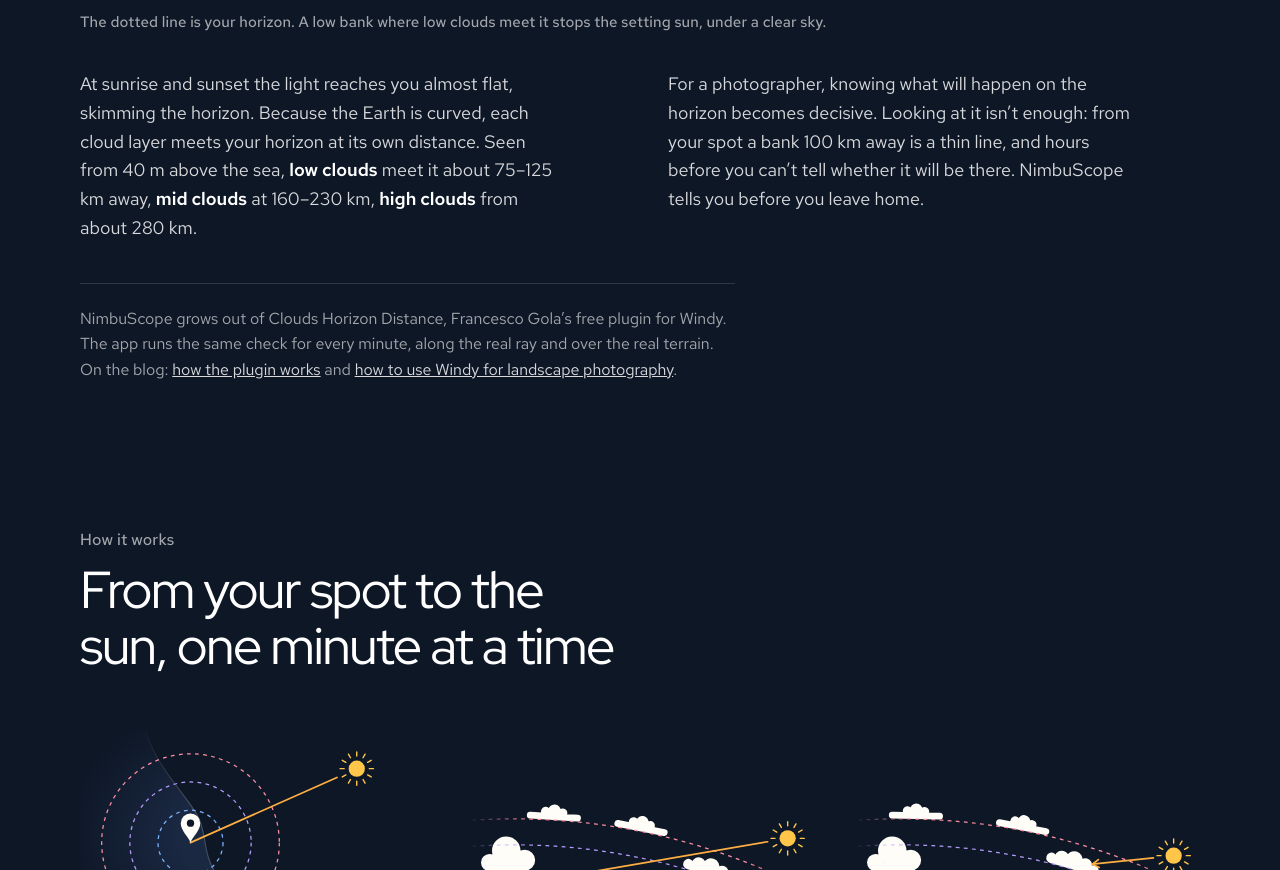
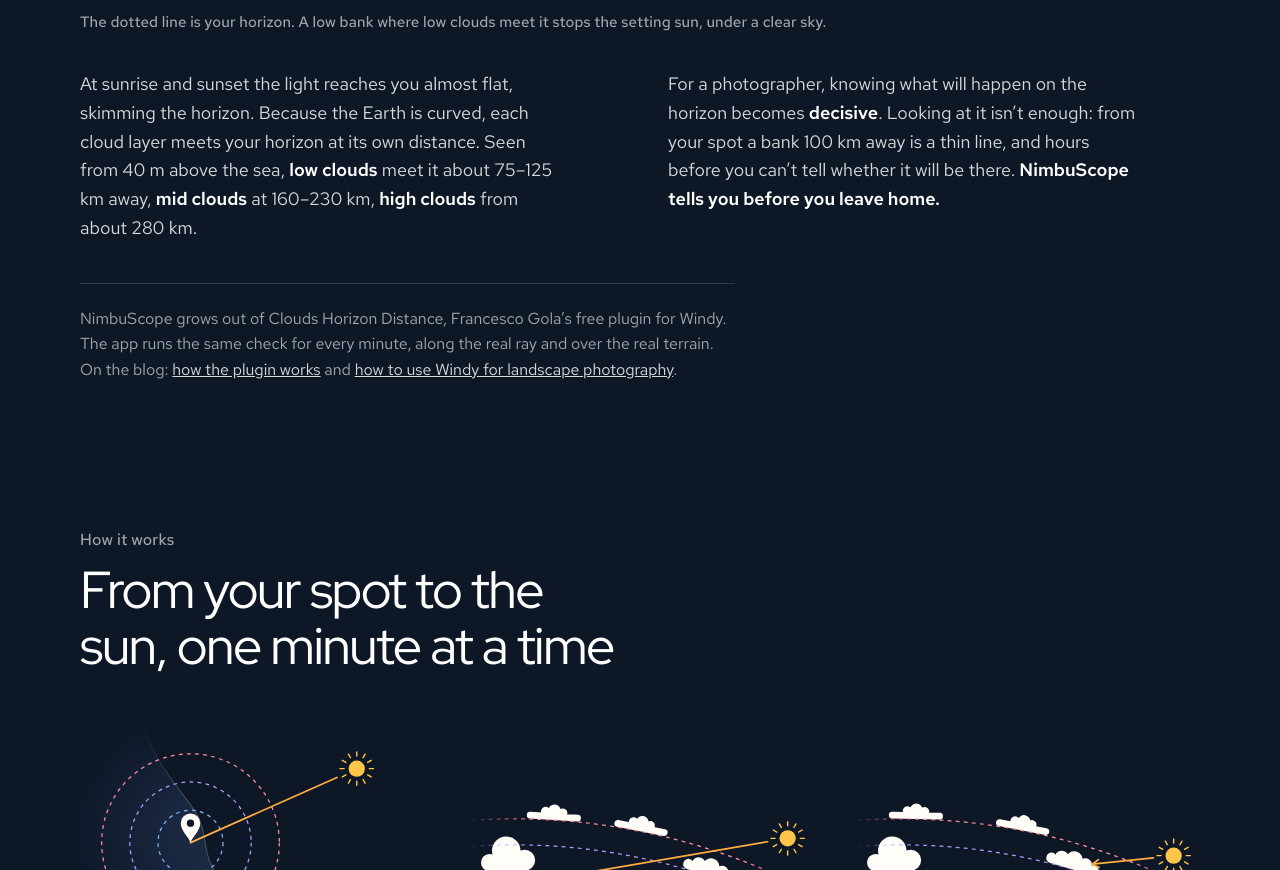
Before and after one commit to chiotas/nimbuscope-sito, a plain HTML site: page index.html in a window 1280 px wide. Shown: the part 1575-2445 px from the top of the page. Drawn offline with Linux system fonts and the light colour scheme.

Commit message:
L'idea: due grassetti (3/11)

```diff
--- a/index.html
+++ b/index.html
@@ -401,7 +401,7 @@ p { text-wrap: pretty; }
       </figure>
       <div class="idea-testi">
         <p>At sunrise and sunset the light reaches you almost flat, skimming the horizon. Because the Earth is curved, each cloud layer meets your horizon at its own distance. Seen from 40 m above the sea, <strong>low clouds</strong> meet it about 75–125 km away, <strong>mid clouds</strong> at 160–230 km, <strong>high clouds</strong> from about 280 km.</p>
-        <p>For a photographer, knowing what will happen on the horizon becomes decisive. Looking at it isn’t enough: from your spot a bank 100 km away is a thin line, and hours before you can’t tell whether it will be there. NimbuScope tells you before you leave home.</p>
+        <p>For a photographer, knowing what will happen on the horizon becomes <strong>decisive</strong>. Looking at it isn’t enough: from your spot a bank 100 km away is a thin line, and hours before you can’t tell whether it will be there. <strong>NimbuScope tells you before you leave home.</strong></p>
       </div>
       <p class="credenziale">NimbuScope grows out of Clouds Horizon Distance, Francesco Gola’s free plugin for Windy. The app runs the same check for every minute, along the real ray and over the real terrain. On the blog: <a href="https://www.francescogola.net/tutorial/clouds-horizon-distance-the-plugin-for-windy-com-for-landscape-photography/">how the plugin works</a> and <a href="https://www.francescogola.net/tutorial/how-to-use-windy-com-for-landscape-photography/">how to use Windy for landscape photography</a>.</p>
     </div>
```
